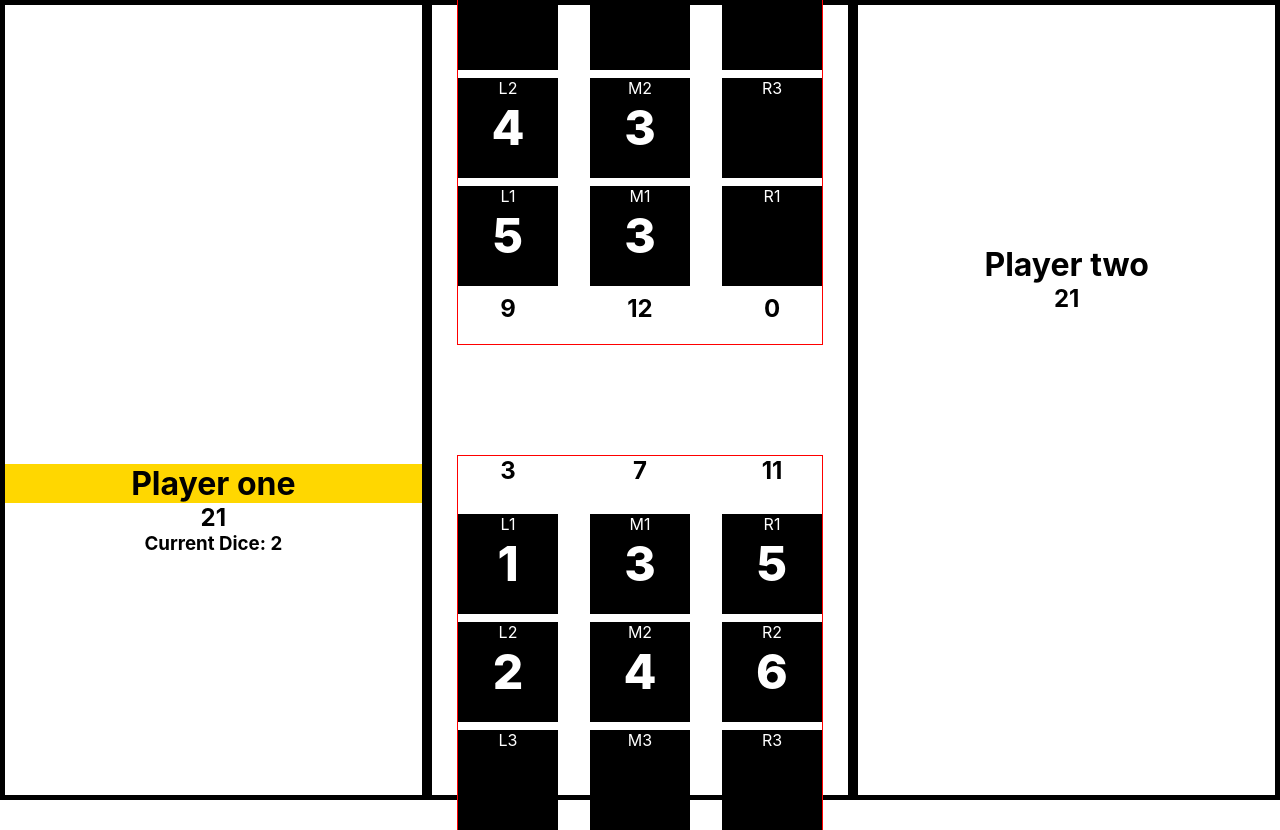
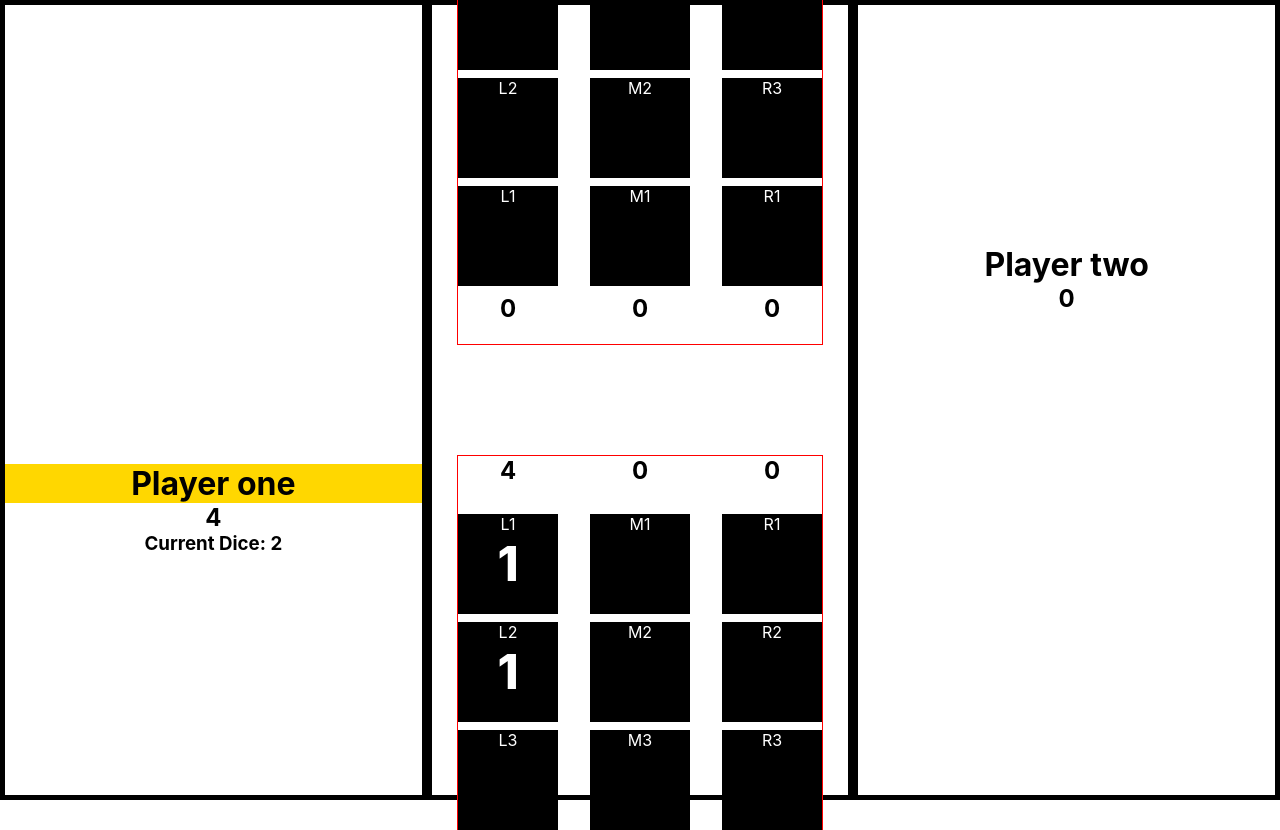
Before and after one commit to seffa1/knucklebones, a React (Create React App) app in the folder knucklebones/: page / in a window 1280 px wide. Built offline with nearby package versions, Linux system fonts and the light colour scheme.

Commit message:
tile sliding complete

```diff
--- a/knucklebones/src/App.js
+++ b/knucklebones/src/App.js
@@ -11,13 +11,13 @@ function App() {
     currentDice: rollDice(),
     board: {
       L1: 1,
-      L2: 2,
+      L2: 1,
       L3: null,
-      M1: 3,
-      M2: 4,
+      M1: null,
+      M2: null,
       M3: null,
-      R1: 5,
-      R2: 6,
+      R1: null,
+      R2: null,
       R3: null,
     },
   });
@@ -27,11 +27,11 @@ function App() {
     id: 2,
     currentDice: null,
     board: {
-      L1: 5,
-      L2: 4,
+      L1: null,
+      L2: null,
       L3: null,
-      M1: 3,
-      M2: 3,
+      M1: null,
+      M2: null,
       M3: null,
       R1: null,
       R2: null,
@@ -57,14 +57,34 @@ function App() {
 
   // Helpers
   function slideTiles(board) {
-    if (board === "top") {
-      // slide playerOneBoards
-      return;
-    }
+    let columns = [
+      ["L1", "L2", "L3"],
+      ["M1", "M2", "M3"],
+      ["R1", "R2", "R3"],
+    ];
 
-    if (board === "bot") {
-      // slide playerTwoBoards
-      return;
+    for (let column of columns) {
+      // slide row 2 to row 1
+      if (board[column[1]]) {
+        if (!board[column[0]]) {
+          board[column[0]] = board[column[1]];
+          board[column[1]] = null;
+        }
+      }
+      // slide row 3 to row 2
+      if (board[column[2]]) {
+        if (!board[column[1]]) {
+          board[column[1]] = board[column[2]];
+          board[column[2]] = null;
+          // then try to slide it to row 1
+          if (board[column[1]]) {
+            if (!board[column[0]]) {
+              board[column[0]] = board[column[1]];
+              board[column[1]] = null;
+            }
+          }
+        }
+      }
     }
   }
 
@@ -91,6 +111,9 @@ function App() {
         if (boardToCheck["R2"] === dice) boardToCheck["R2"] = null;
         if (boardToCheck["R3"] === dice) boardToCheck["R3"] = null;
       }
+      // slide tiles to front
+      slideTiles(boardToCheck);
+
       // update player one data
       setPlayerOneData((prev) => {
         return { ...prev, board: boardToCheck };
@@ -113,6 +136,9 @@ function App() {
         if (boardToCheck["R2"] === dice) boardToCheck["R2"] = null;
         if (boardToCheck["R3"] === dice) boardToCheck["R3"] = null;
       }
+      // slide tiles to front
+      slideTiles(boardToCheck);
+
       // update player two data
       setPlayerTwoData((prev) => {
         return { ...prev, board: boardToCheck };
@@ -127,12 +153,12 @@ function App() {
       id: 1,
       currentDice: rollDice(),
       board: {
-        L1: 4,
-        L2: 4,
-        L3: 4,
-        M1: 4,
-        M2: 4,
-        M3: 4,
+        L1: null,
+        L2: null,
+        L3: null,
+        M1: null,
+        M2: null,
+        M3: null,
         R1: null,
         R2: null,
         R3: null,
@@ -142,12 +168,12 @@ function App() {
       id: 2,
       currentDice: null,
       board: {
-        L1: 4,
-        L2: 4,
-        L3: 4,
-        M1: 4,
-        M2: 4,
-        M3: 4,
+        L1: null,
+        L2: null,
+        L3: null,
+        M1: null,
+        M2: null,
+        M3: null,
         R1: null,
         R2: null,
         R3: null,
```
